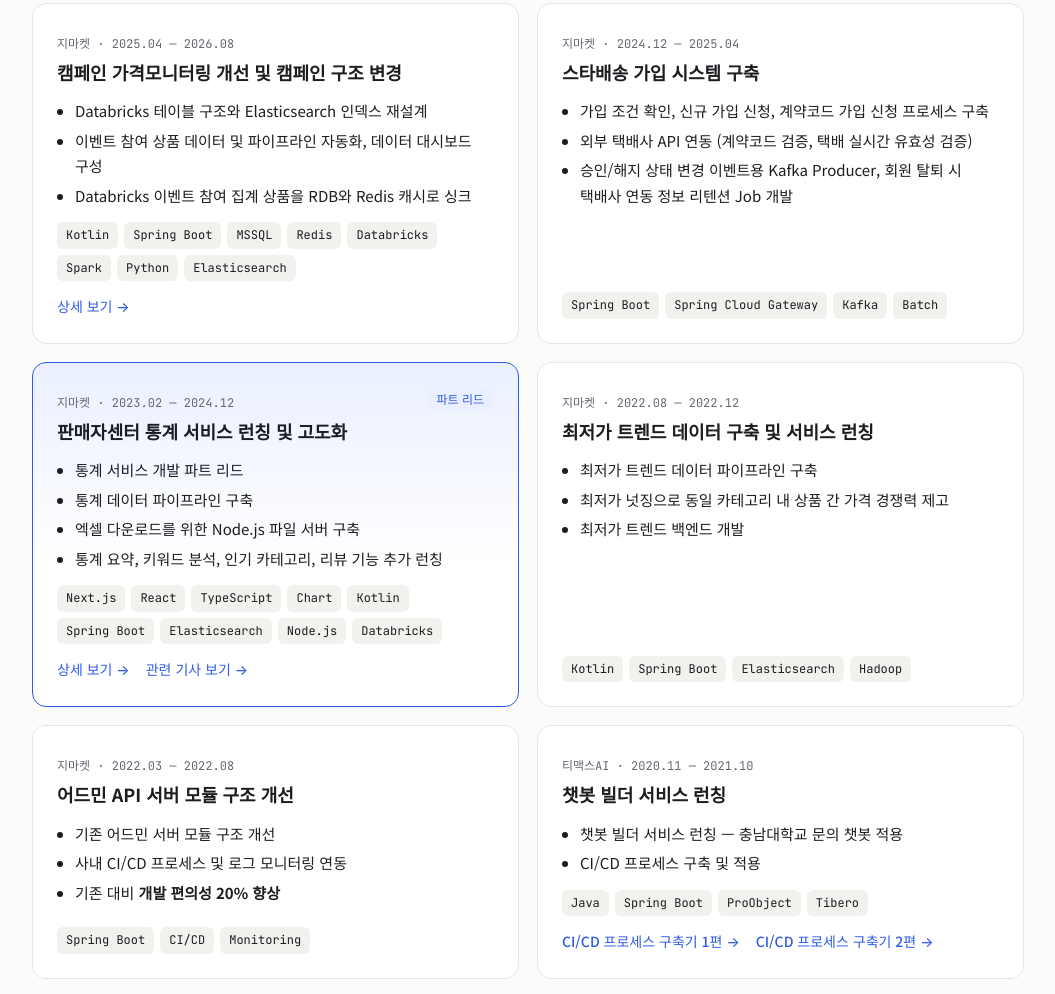
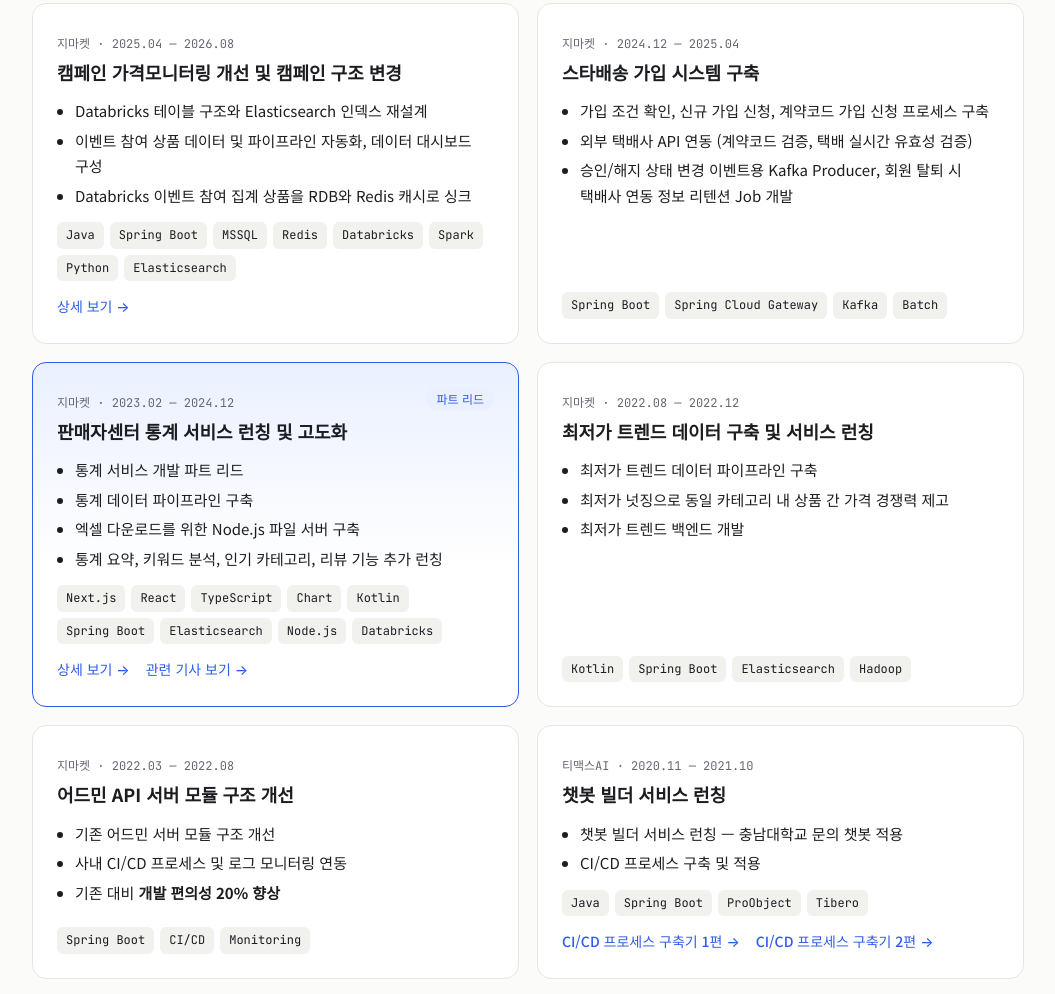
Before and after one commit to wondsn/portfolio, a plain HTML site: page index.html in a window 1280 px wide. Shown: the part 2490-3484 px from the top of the page, without its empty margins (112-1167 px from the left). Drawn offline with Linux system fonts and the light colour scheme.

Commit message:
Use Java tag for campaign price project
Co-Authored-By: Claude Opus 5.5 <noreply@anthropic.com>

```diff
--- a/index.html
+++ b/index.html
@@ -160,7 +160,7 @@
             <li>이벤트 참여 상품 데이터 및 파이프라인 자동화, 데이터 대시보드 구성</li>
             <li>Databricks 이벤트 참여 집계 상품을 RDB와 Redis 캐시로 싱크</li>
           </ul>
-          <div class="tags"><span>Kotlin</span><span>Spring Boot</span><span>MSSQL</span><span>Redis</span><span>Databricks</span><span>Spark</span><span>Python</span><span>Elasticsearch</span></div>
+          <div class="tags"><span>Java</span><span>Spring Boot</span><span>MSSQL</span><span>Redis</span><span>Databricks</span><span>Spark</span><span>Python</span><span>Elasticsearch</span></div>
           <a class="card-link detail" href="projects/campaign-price.html">상세 보기 →</a>
         </article>
 
```
Also changed, not shown: projects/campaign-price.html (+1 -1 lines).
